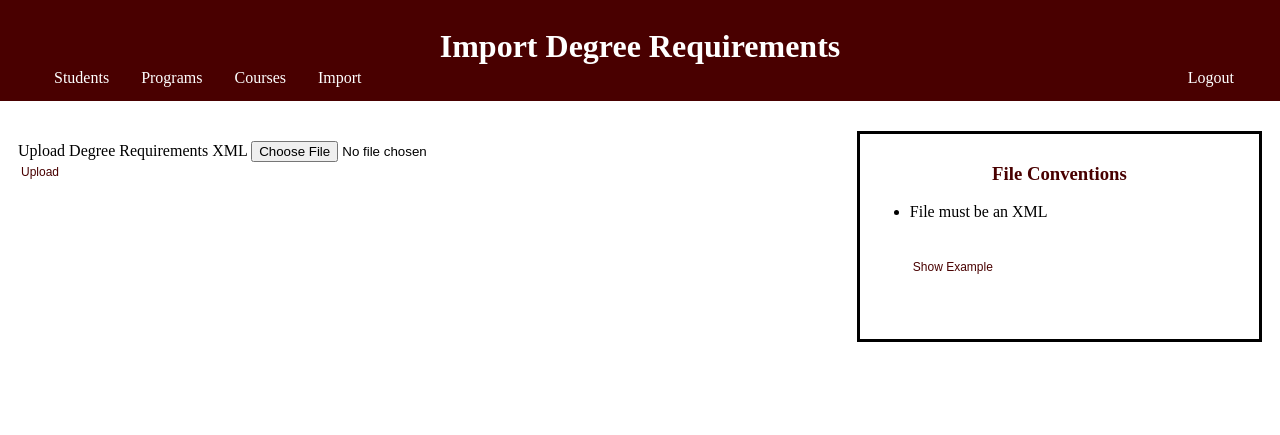
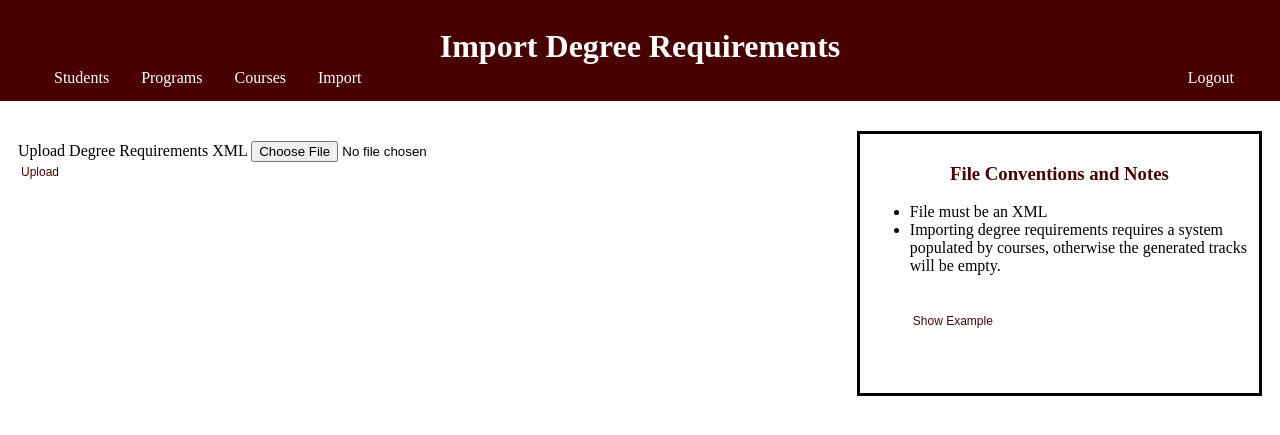
Before and after one commit to romanz-online/CSE416_MAST, a Django app: page /mast/import_degree_requirements/ in a window 1280 px wide. Shown: the top 435 px of the page. Run offline with Django 3.2, Linux system fonts and the light colour scheme.

Commit message:
added a small note to import_degree_reqs.html

```diff
--- a/mast/templates/mast/import_degree_reqs.html
+++ b/mast/templates/mast/import_degree_reqs.html
@@ -55,9 +55,10 @@
     </form>
 </div>
 <div class=sideBox>
-    <h3>File Conventions</h3>
+    <h3>File Conventions and Notes</h3>
     <ul>
         <li>File must be an XML</li>
+        <li>Importing degree requirements requires a system populated by courses, otherwise the generated tracks will be empty.</li>
         <br><br>
         <button type="submit" onclick="showExample()">Show Example</button>
     </ul>
```
